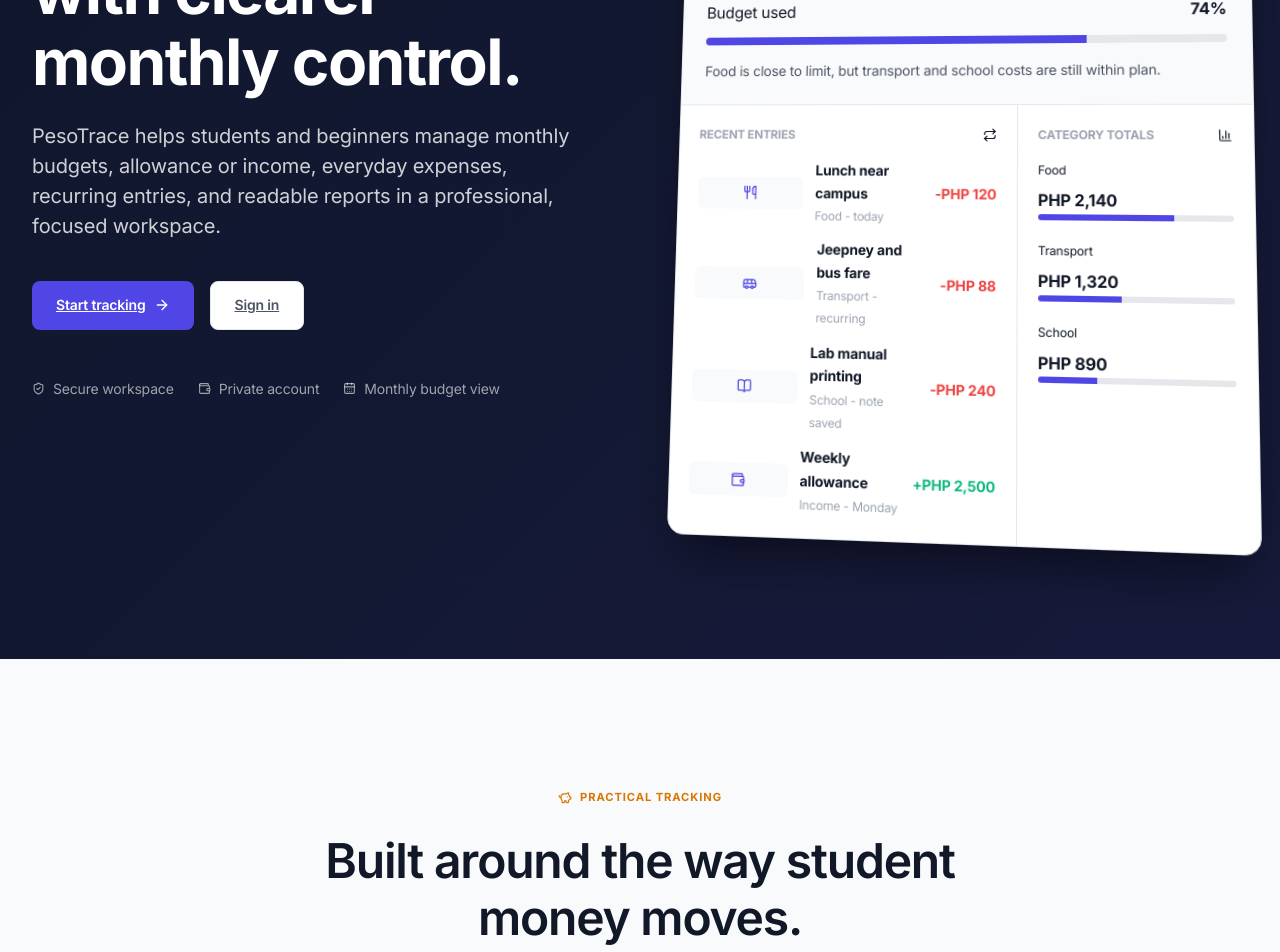
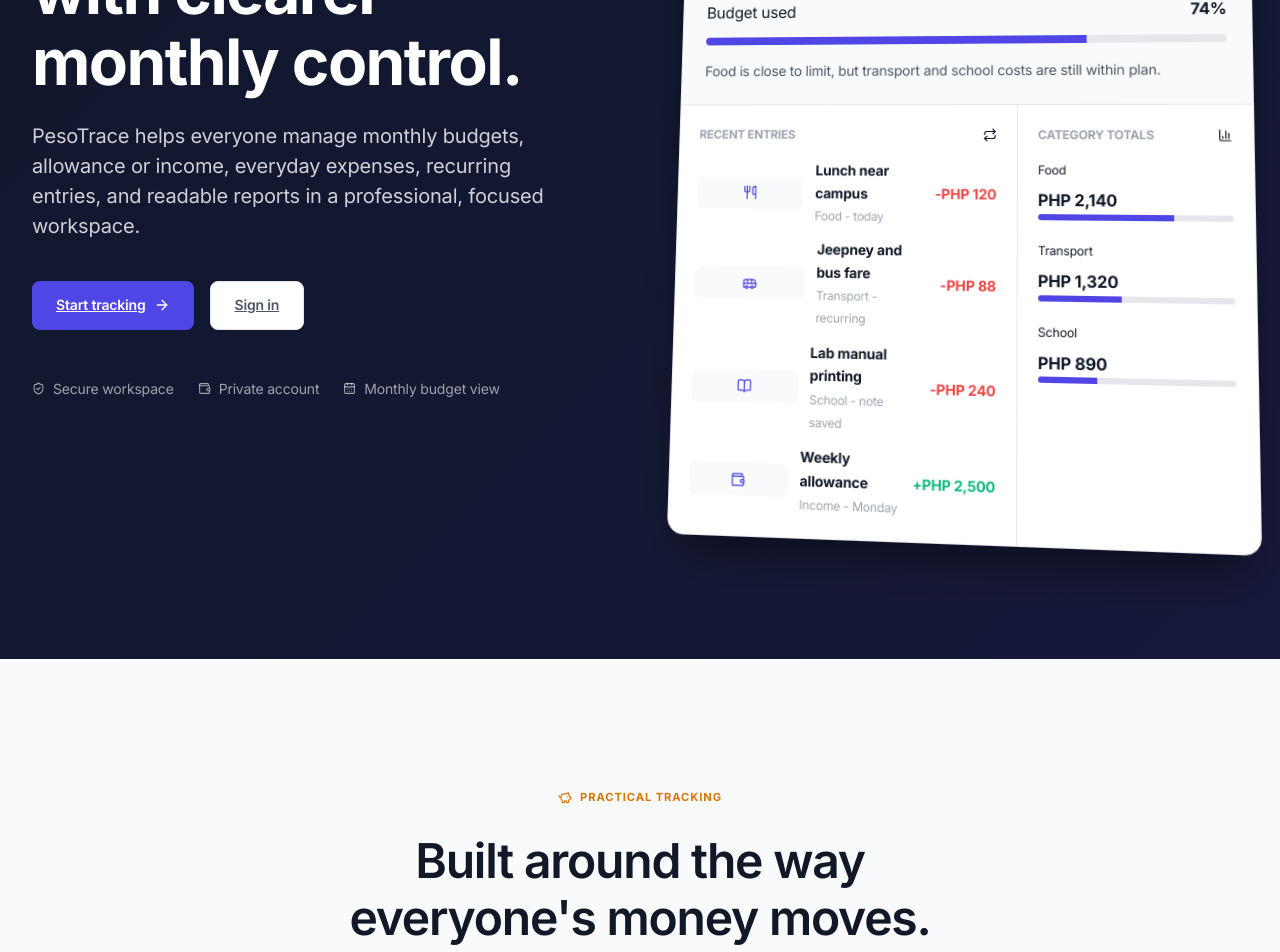
Before and after one commit to OjayAca/PesoTrace-Code, a React (Vite) app in the folder client/: page / in a window 1280 px wide. Shown: the part 440-1392 px from the top of the page. Built offline with nearby package versions, Linux system fonts and the light colour scheme; no server answers.

Commit message:
feat: implement landing page with feature overview and dashboard mockup

```diff
--- a/client/src/pages/Landing/LandingPage.jsx
+++ b/client/src/pages/Landing/LandingPage.jsx
@@ -202,7 +202,7 @@
           </p>
           <h1 className="hero-title">Track every peso with clearer monthly control.</h1>
           <p className="landing-lede text-accent-light">
-            PesoTrace helps students and beginners manage monthly budgets,
+            PesoTrace helps everyone manage monthly budgets,
             allowance or income, everyday expenses, recurring entries, and
             readable reports in a professional, focused workspace.
           </p>
@@ -237,7 +237,7 @@
           <p className="eyebrow">
             <PiggyBank size={14} /> Practical tracking
           </p>
-          <h2 id="landing-control-title">Built around the way student money moves.</h2>
+          <h2 id="landing-control-title">Built around the way everyone's money moves.</h2>
         </div>
 
         <div className="landing-feature-grid">
```
